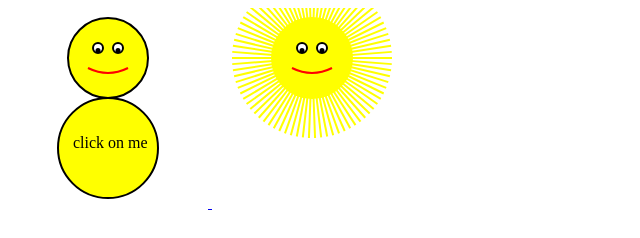
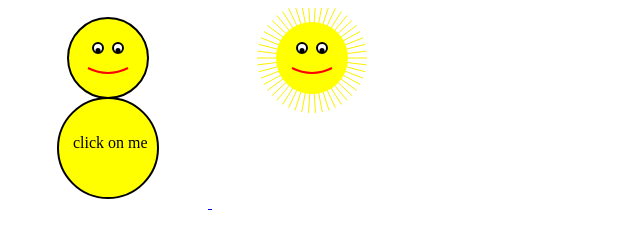
Before and after one commit to vierka/vierka.github.io, a plain HTML site: page index.html in a window 1280 px wide. Shown: the whole page, without its empty margins (0-640 px from the left). Drawn offline with Linux system fonts and the light colour scheme.

Commit message:
hair styling & face lifting
zavedenie premennej dlzka_luca

```diff
--- a/index.html
+++ b/index.html
@@ -59,18 +59,19 @@
 			var slniecko = document.getElementById("slniečko");
 			var center_x = 100;
 			var center_y = 50;
-			var pocet = 82;
+			var pocet = 50;
+			var dlzka_luca = 55;
 			for (i=0; i < pocet; i++) {
 				var luc = document.createElementNS("http://www.w3.org/2000/svg", "line");
 				slniecko.appendChild(luc);
 				luc.setAttribute("x1",center_x);
 				luc.setAttribute("y1",center_y);
-				luc.setAttribute("x2",center_x+80*Math.cos(i*(2*Math.PI/pocet)));
-				luc.setAttribute("y2",center_y+80*Math.sin(i*(2*Math.PI/pocet)));
-				luc.setAttribute("style","stroke:yellow;stroke-width:2");
+				luc.setAttribute("x2",center_x+dlzka_luca*Math.cos(i*(2*Math.PI/pocet)));
+				luc.setAttribute("y2",center_y+dlzka_luca*Math.sin(i*(2*Math.PI/pocet)));
+				luc.setAttribute("style","stroke:rgb(250,240,0);stroke-width:1");
 			}
 		</script>
-        <circle cx="100" cy="50" r="40" stroke="yellow" stroke-width="2" fill="yellow" />
+        <circle cx="100" cy="50" r="35" stroke="yellow" stroke-width="2" fill="yellow" />
         <circle cx="110" cy="40" r="5" stroke="black" stroke-width="2" fill="white" />
         <circle cx="90" cy="40" r="5" stroke="black" stroke-width="2" fill="white" />
         <circle id="okoa" cx="110" cy="42.5" r="2.5" stroke="black" stroke-width="0" fill="black" />
```
